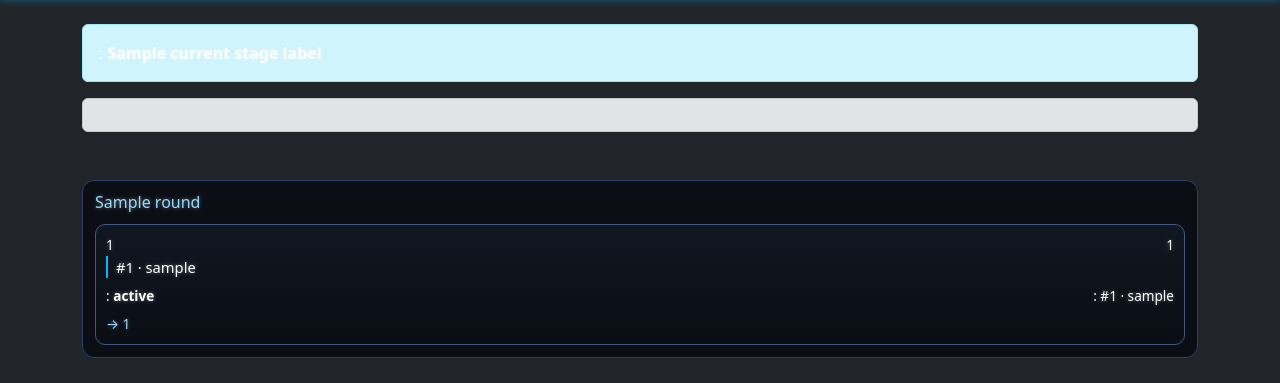
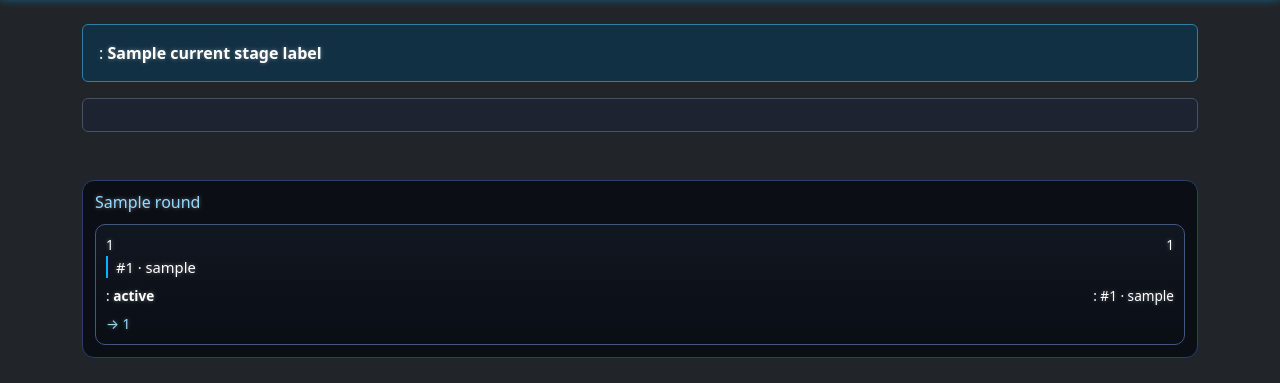
Before and after one commit to CatCodeArbelin/dacarbelin, a Python web app: template app/templates/tournament.html in a window 1280 px wide. Shown: the part 58-441 px from the top of the page. Run offline with Jinja, Linux system fonts and the light colour scheme; the template is opened without the code that fills it: most values are stand-ins (such as "Sample title", 1, 10 or a date in 2020).

Commit message:
Improve dark-theme alert and badge contrast

```diff
--- a/app/static/css/style.css
+++ b/app/static/css/style.css
@@ -34,6 +34,36 @@ body {
 /* Bootstrap text-secondary is too dim on pure black cards. */
 .bg-black .text-secondary {
   color: #d0d8e8 !important;
+}
+
+/* High-contrast alert/badge overrides for dark theme (WCAG AA friendly). */
+.alert-info,
+.alert-contrast {
+  background-color: #123043 !important;
+  border-color: #2f7da8 !important;
+  color: #f1f9ff !important;
+}
+
+.alert-success {
+  background-color: #123322 !important;
+  border-color: #2f9c66 !important;
+  color: #effff4 !important;
+}
+
+.alert-secondary {
+  background-color: #1d2330 !important;
+  border-color: #465168 !important;
+  color: #f4f7ff !important;
+}
+
+.badge.bg-success {
+  background-color: #1e7a4d !important;
+  color: #f6fff9 !important;
+}
+
+.badge.bg-secondary {
+  background-color: #4e576f !important;
+  color: #ffffff !important;
 }
 
 .tournament_playoff_title {
--- a/app/templates/admin.html
+++ b/app/templates/admin.html
@@ -1,7 +1,7 @@
 {% extends "base.html" %}
 {% block content %}
 <h2>{{ tr('admin_title') }}</h2>
-{% if request.query_params.get('msg') %}<div class="alert alert-info">{{ tr(request.query_params.get('msg')) }}{% if request.query_params.get('details') %}: <span class="small">{{ request.query_params.get('details') }}</span>{% endif %}</div>{% endif %}
+{% if request.query_params.get('msg') %}<div class="alert alert-contrast">{{ tr(request.query_params.get('msg')) }}{% if request.query_params.get('details') %}: <span class="small">{{ request.query_params.get('details') }}</span>{% endif %}</div>{% endif %}
 <div class="d-flex justify-content-end mb-3">
   <a class="btn btn-sm btn-outline-light" href="/admin/logout">{{ tr('admin_logout') }}</a>
 </div>
--- a/app/templates/index.html
+++ b/app/templates/index.html
@@ -1,6 +1,6 @@
 {% extends "base.html" %}
 {% block content %}
-{% if request.query_params.get('msg') %}<div class="alert alert-info">{{ tr(request.query_params.get('msg')) }}</div>{% endif %}
+{% if request.query_params.get('msg') %}<div class="alert alert-contrast">{{ tr(request.query_params.get('msg')) }}</div>{% endif %}
 <div class="row g-4">
   <div class="col-lg-8">
     <div class="card bg-black neon-border-red">
--- a/app/templates/tournament.html
+++ b/app/templates/tournament.html
@@ -1,7 +1,7 @@
 {% extends "base.html" %}
 {% block content %}
 <h2>{{ tr('tournament_title') }}</h2>
-<div class="alert alert-info mt-3">
+<div class="alert alert-contrast mt-3">
   {{ tr('tournament_current_stage') }}:
   <strong>
     {% if current_stage_label == tr('tournament_group_stage') %}
```
